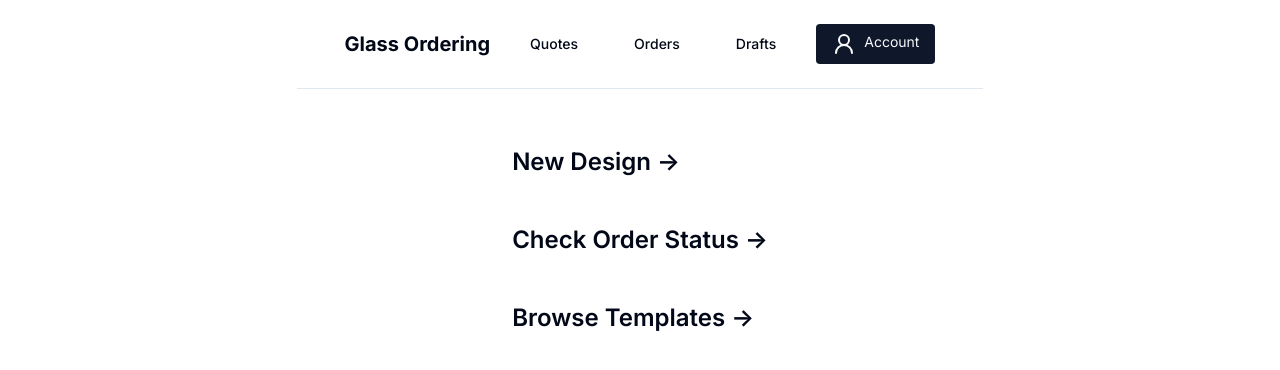
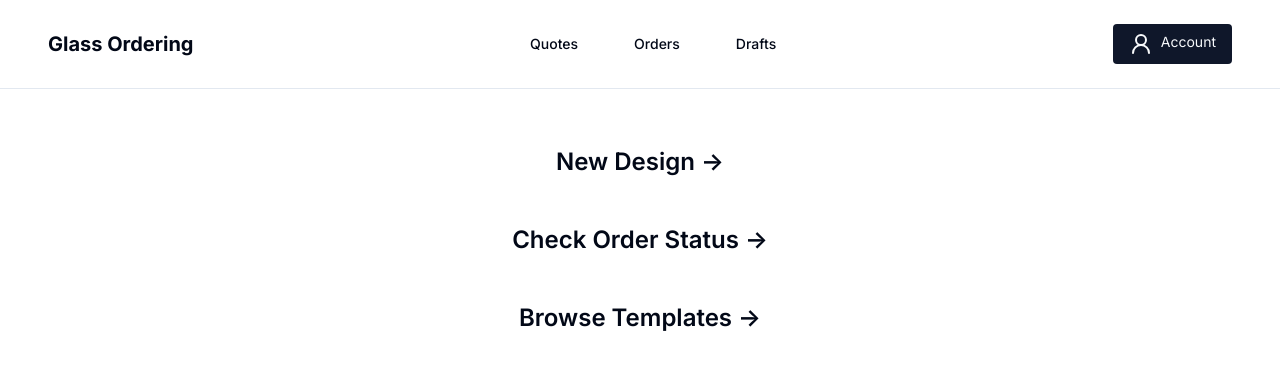
Before and after one commit to NhicFlores/orders-ui, a Next.js app: page / in a window 1280 px wide. Shown: the top 370 px of the page. Built offline with nearby package versions, Linux system fonts and the light colour scheme; a web font is replaced by a local one.

Commit message:
Main Entry Corrections
* Set main page.tsx to not be locked to center

* corrected center button to be centered with large
screens

```diff
--- a/app/page.tsx
+++ b/app/page.tsx
@@ -5,12 +5,13 @@ import { ProfileNavBar } from "./ui/profile_nav_bar";
 //home page for app
 export default function Home() {
   return (
-    <main className="flex flex-col place-items-center h-screen">
+    //Set main screen layout to not be locked to center page --tdh 4/26/24
+    <main className="flex flex-col h-screen">
       <div>
         <Header />
       </div>
 
-      <div className="mt-30 grid text-center sm:mt-10 lg:mb-0 lg:mt-30 lg:w-auto lg:max-w-5xl lg:grid-rows-3 lg:text-left">
+      <div className="mt-30 grid text-center sm:mt-10 lg:mb-0 lg:mt-30 lg:w-auto lg:max-w-10xl lg:grid-rows-3 lg:text-center">
         <Homepage_NavLinks />
       </div>
     </main>
```
